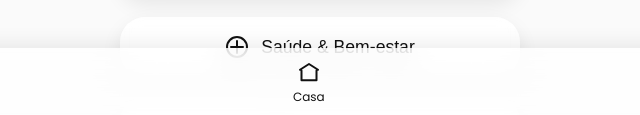
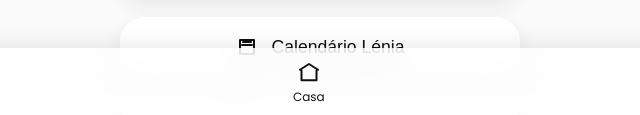
Before and after one commit to marcelolmsilva1994/Hub-Central, a plain HTML site: page pessoal.html in a window 1280 px wide. Shown: the part 682-797 px from the top of the page, 320-960 px from the left. Drawn offline with Linux system fonts and the light colour scheme.

Commit message:
Update pessoal.html

```diff
--- a/pessoal.html
+++ b/pessoal.html
@@ -189,7 +189,12 @@
       </svg>
       Calendário
     </button>
-
+    <button class="hub-btn" onclick="location.href='calendariolenia.html'">
+      <svg xmlns="http://www.w3.org/2000/svg" fill="none" viewBox="0 0 24 24" stroke="currentColor">
+        <path stroke-linecap="round" stroke-linejoin="round" d="M8 7h8M7 10h10M5 5h14v14H5z"/>
+      </svg>
+      Calendário Lénia
+    </button>
     <button class="hub-btn" onclick="location.href='saude.html'">
       <svg xmlns="http://www.w3.org/2000/svg" fill="none" viewBox="0 0 24 24" stroke="currentColor">
         <path stroke-linecap="round" stroke-linejoin="round" d="M12 2a10 10 0 100 20 10 10 0 000-20zM12 6v12M6 12h12"/>
```
